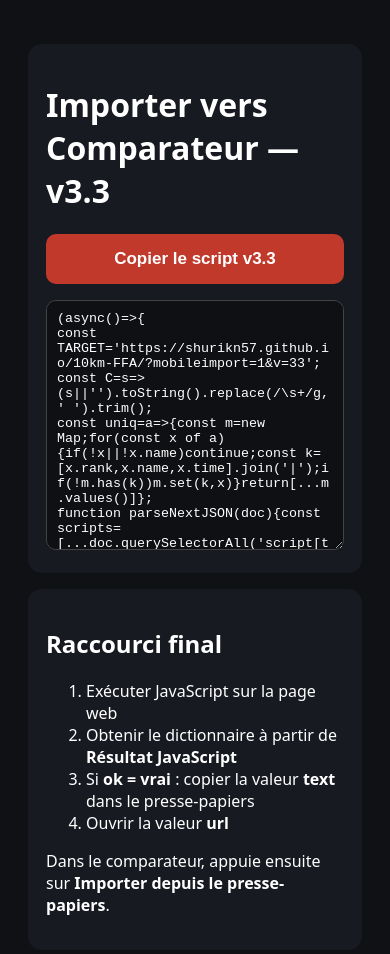
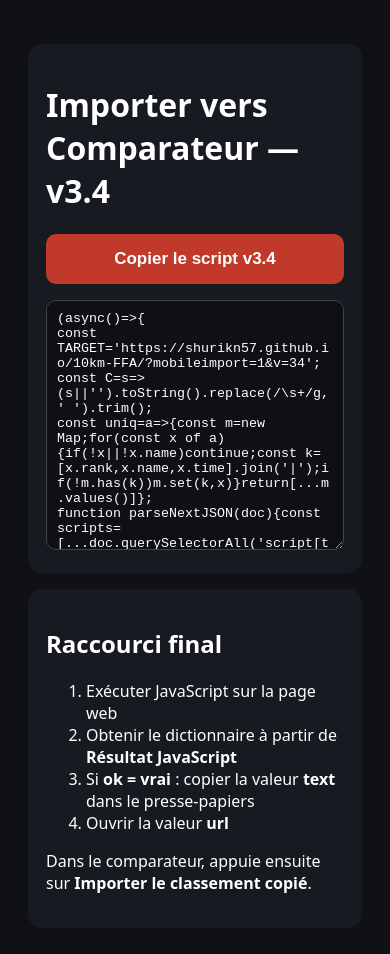
Before and after one commit to ShurikN57/10km-FFA, a plain HTML site: page Installer_Raccourci_iPhone.html in a window 390 px wide. Drawn offline with Linux system fonts and the light colour scheme.

Commit message:
Align iPhone shortcut installer with v3.4

```diff
--- a/Installer_Raccourci_iPhone.html
+++ b/Installer_Raccourci_iPhone.html
@@ -1,9 +1,9 @@
-<!doctype html><html lang="fr"><head><meta charset="utf-8"><meta name="viewport" content="width=device-width,initial-scale=1"><title>Raccourci iPhone v3.3</title><style>body{font-family:system-ui;background:#0f1115;color:#fff;padding:20px}.card{max-width:760px;margin:16px auto;background:#171a21;padding:18px;border-radius:14px}button{width:100%;padding:15px;border:0;border-radius:10px;background:#c0392b;color:#fff;font-weight:800;font-size:17px}textarea{width:100%;height:250px;background:#0e1014;color:#fff;border:1px solid #444;border-radius:10px;padding:10px;box-sizing:border-box}</style></head><body><div class="card"><h1>Importer vers Comparateur — v3.3</h1><button id="copy">Copier le script v3.3</button><p id="msg"></p><textarea id="code" readonly>(async()=>{
-const TARGET='https://shurikn57.github.io/10km-FFA/?mobileimport=1&v=33';
+<!doctype html><html lang="fr"><head><meta charset="utf-8"><meta name="viewport" content="width=device-width,initial-scale=1"><title>Raccourci iPhone v3.4</title><style>body{font-family:system-ui;background:#0f1115;color:#fff;padding:20px}.card{max-width:760px;margin:16px auto;background:#171a21;padding:18px;border-radius:14px}button{width:100%;padding:15px;border:0;border-radius:10px;background:#c0392b;color:#fff;font-weight:800;font-size:17px}textarea{width:100%;height:250px;background:#0e1014;color:#fff;border:1px solid #444;border-radius:10px;padding:10px;box-sizing:border-box}</style></head><body><div class="card"><h1>Importer vers Comparateur — v3.4</h1><button id="copy">Copier le script v3.4</button><p id="msg"></p><textarea id="code" readonly>(async()=>{
+const TARGET='https://shurikn57.github.io/10km-FFA/?mobileimport=1&v=34';
 const C=s=>(s||'').toString().replace(/\s+/g,' ').trim();
 const uniq=a=>{const m=new Map;for(const x of a){if(!x||!x.name)continue;const k=[x.rank,x.name,x.time].join('|');if(!m.has(k))m.set(k,x)}return[...m.values()]};
 function parseNextJSON(doc){const scripts=[...doc.querySelectorAll('script[type="application/json"]')];if(!scripts.length)throw new Error('UTMB : JSON interne introuvable.');let best='',len=0;for(const s of scripts){const t=s.textContent||'';if(t.length>len){best=t;len=t.length}}if(!best)throw new Error('UTMB : JSON interne vide.');return JSON.parse(best)}
 function utmbRows(j){const arr=j?.props?.pageProps?.results?.results;if(!Array.isArray(arr))return[];return arr.map(x=>({rank:String(x.rank??''),time:C(x.time),name:C(x.fullname),sex:x.gender==='F'?'F':x.gender==='H'?'M':C(x.gender),category:C(x.ageGroup),uri:C(x.runnerUri),nationality:C(x.nationality),score:x.index==null?'':String(x.index)})).filter(x=>x.rank&&x.name&&x.time)}
 async function scanUTMB(){const first=parseNextJSON(document),res=first?.props?.pageProps?.results||{},total=Number(res.nbHits||0),limit=Number(res.limit||25)||25,pages=Math.max(1,Math.ceil(total/limit)),curUrl=new URL(location.href),cur=Number(curUrl.searchParams.get('page')||1),base=new URL(curUrl.href);base.searchParams.delete('page');const all=[...utmbRows(first)],jobs=[];for(let p=1;p<=pages;p++){if(p===cur)continue;jobs.push((async()=>{const u=new URL(base.href);if(p>1)u.searchParams.set('page',String(p));const controller=new AbortController(),timer=setTimeout(()=>controller.abort(),6500);try{const r=await fetch(u.href,{credentials:'include',cache:'no-store',signal:controller.signal});if(!r.ok)throw new Error('HTTP '+r.status);const d=new DOMParser().parseFromString(await r.text(),'text/html');return utmbRows(parseNextJSON(d))}finally{clearTimeout(timer)}})())}const settled=await Promise.allSettled(jobs);for(const x of settled)if(x.status==='fulfilled')all.push(...x.value);const rows=uniq(all).sort((a,b)=>(+a.rank||999999)-(+b.rank||999999));if(total&&rows.length<Math.max(25,Math.floor(total*0.85)))throw new Error('UTMB : collecte incomplète ('+rows.length+'/'+total+'). Relance le raccourci.');return rows}
 function scanGoTiming(){const lines=(document.body?.innerText||'').split(/\n+/).map(C).filter(Boolean),out=[],rankRe=/^(\d{1,5})\.$/,timeRe=/^(?:\d{1,2}:)?\d{1,2}:\d{2}$/;for(let i=0;i<lines.length;i++){const rm=lines[i].match(rankRe);if(!rm)continue;const rank=rm[1],name=lines[i+1]||'';if(!/[A-Za-zÀ-ÿ]{2,}/.test(name))continue;let time='',cat='',sex='',end=-1;for(let j=i+2;j<=Math.min(lines.length-1,i+7);j++){const v=lines[j];if(/Homme|Femme|Male|Female/i.test(v)){cat=v;sex=/Femme|Female/i.test(v)?'F':'M'}if(timeRe.test(v)){time=v;end=j;break}}if(!time)continue;out.push({rank,time,name,sex,category:cat,uri:'',nationality:'',score:''});i=end}return uniq(out)}
-const host=location.hostname.toLowerCase();let source='',rows=[];if(host.includes('utmb.world')){source='UTMB';rows=await scanUTMB()}else if(host.includes('gotiming.fr')){source='GoTiming';rows=scanGoTiming()}else{completion(JSON.stringify({ok:false,error:'Site non reconnu. Ouvre UTMB ou GoTiming.'}));return}if(!rows.length){completion(JSON.stringify({ok:false,error:'Aucun participant reconnu.'}));return}const payload={v:4,s:source,r:rows.map(x=>[x.rank,x.time,x.name,x.sex,x.category,x.uri,x.nationality,x.score])};completion(JSON.stringify({ok:true,url:TARGET,text:JSON.stringify(payload),count:rows.length,source}))})().catch(e=>completion(JSON.stringify({ok:false,error:e.name==='AbortError'?'Délai réseau dépassé. Relance le raccourci.':e.message})));</textarea></div><div class="card"><h2>Raccourci final</h2><ol><li>Exécuter JavaScript sur la page web</li><li>Obtenir le dictionnaire à partir de <b>Résultat JavaScript</b></li><li>Si <b>ok = vrai</b> : copier la valeur <b>text</b> dans le presse-papiers</li><li>Ouvrir la valeur <b>url</b></li></ol><p>Dans le comparateur, appuie ensuite sur <b>Importer depuis le presse-papiers</b>.</p></div><script>document.getElementById('copy').onclick=async()=>{const t=document.getElementById('code').value;await navigator.clipboard.writeText(t);document.getElementById('msg').textContent='Script v3.3 copié.'}</script></body></html>
+const host=location.hostname.toLowerCase();let source='',rows=[];if(host.includes('utmb.world')){source='UTMB';rows=await scanUTMB()}else if(host.includes('gotiming.fr')){source='GoTiming';rows=scanGoTiming()}else{completion(JSON.stringify({ok:false,error:'Site non reconnu. Ouvre UTMB ou GoTiming.'}));return}if(!rows.length){completion(JSON.stringify({ok:false,error:'Aucun participant reconnu.'}));return}const payload={v:4,s:source,r:rows.map(x=>[x.rank,x.time,x.name,x.sex,x.category,x.uri,x.nationality,x.score])};completion(JSON.stringify({ok:true,url:TARGET,text:JSON.stringify(payload),count:rows.length,source}))})().catch(e=>completion(JSON.stringify({ok:false,error:e.name==='AbortError'?'Délai réseau dépassé. Relance le raccourci.':e.message})));</textarea></div><div class="card"><h2>Raccourci final</h2><ol><li>Exécuter JavaScript sur la page web</li><li>Obtenir le dictionnaire à partir de <b>Résultat JavaScript</b></li><li>Si <b>ok = vrai</b> : copier la valeur <b>text</b> dans le presse-papiers</li><li>Ouvrir la valeur <b>url</b></li></ol><p>Dans le comparateur, appuie ensuite sur <b>Importer le classement copié</b>.</p></div><script>document.getElementById('copy').onclick=async()=>{const t=document.getElementById('code').value;await navigator.clipboard.writeText(t);document.getElementById('msg').textContent='Script v3.4 copié.'}</script></body></html>
```
